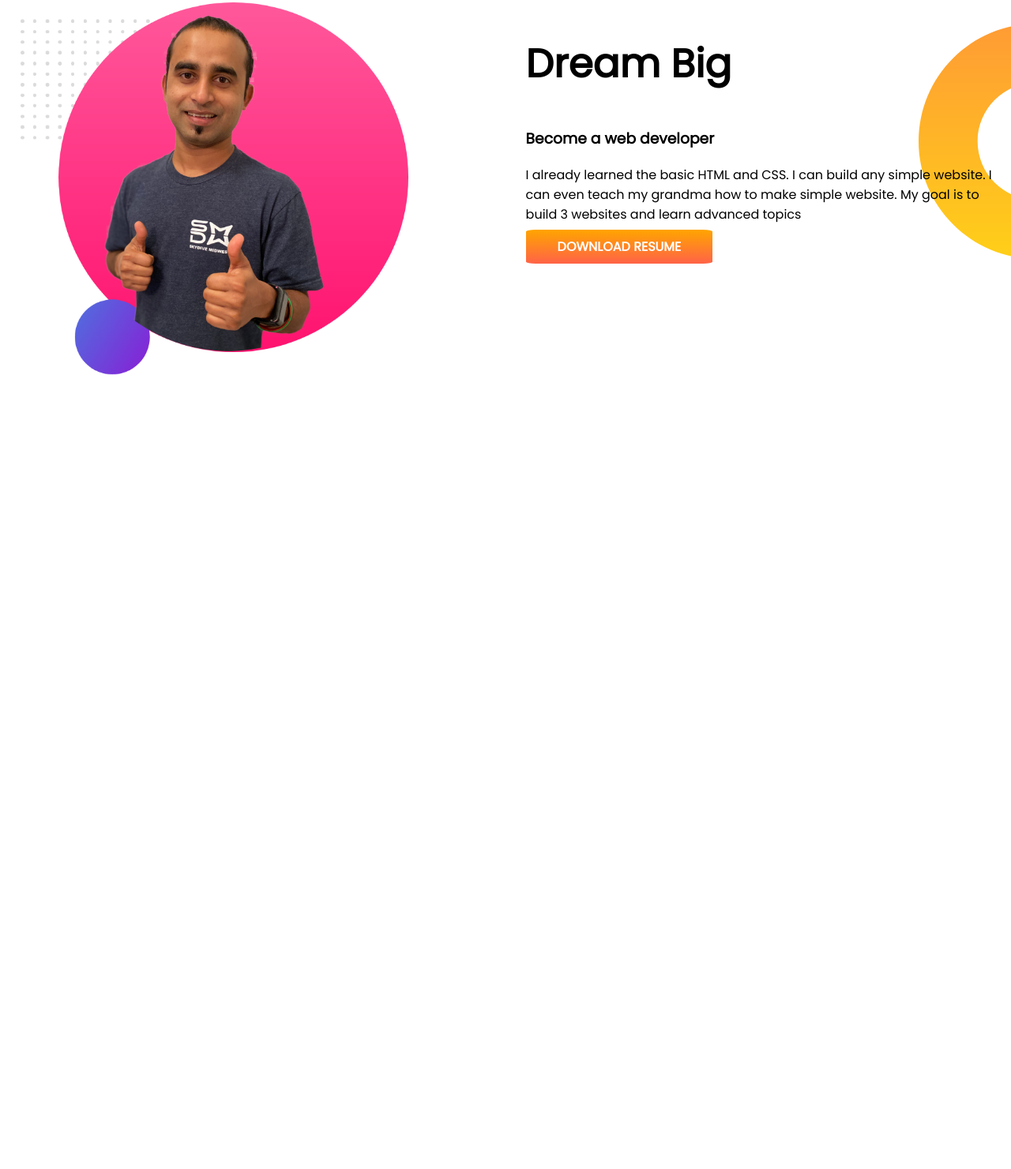
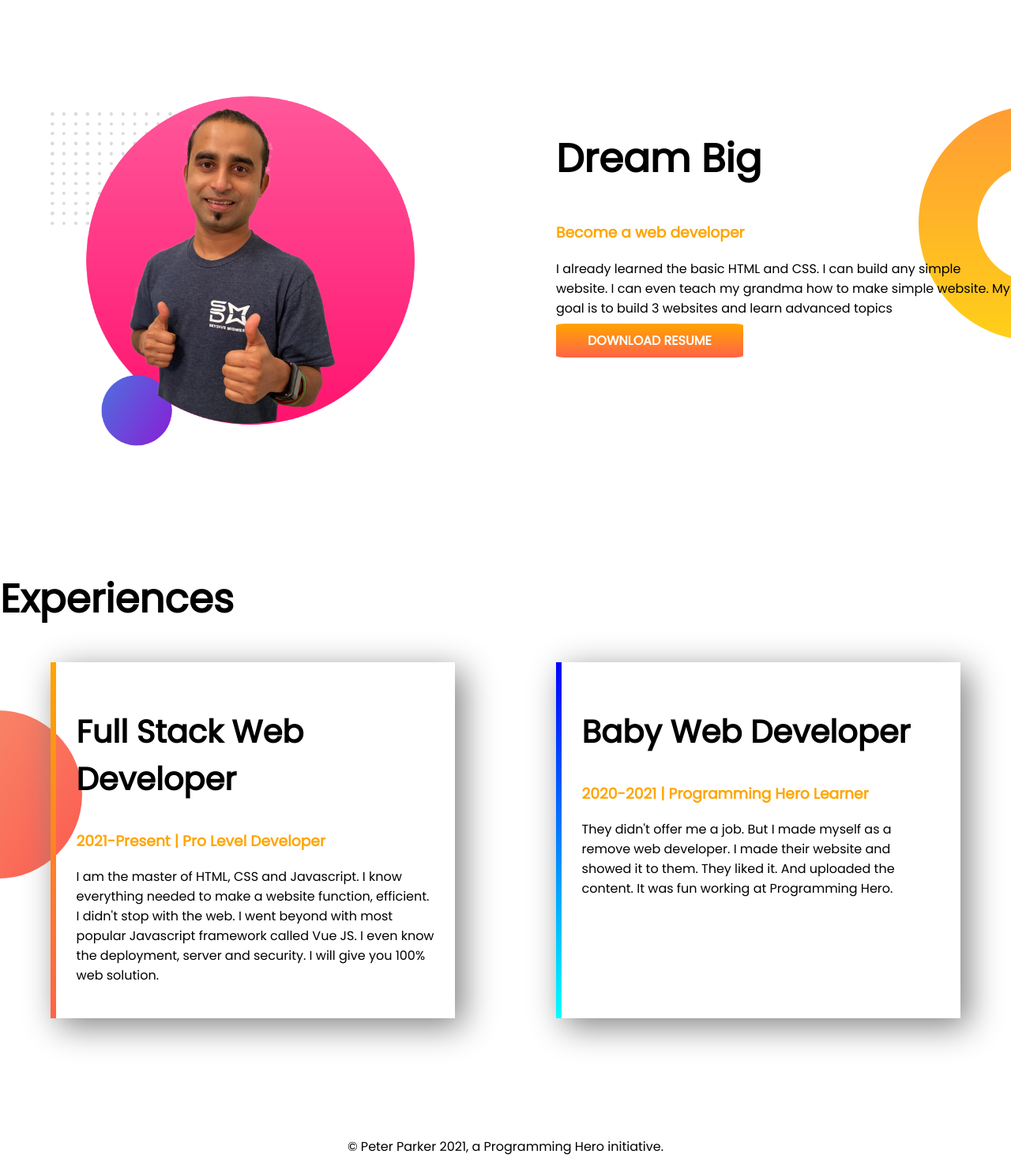
Before and after one commit to mehedisf/developer-portfolio, a plain HTML site: page index.html in a window 1280 px wide. Shown: the part 620-2101 px from the top of the page at 79% size. Before the commit the page ends 1102 px from the top, so only its background shows below. Drawn offline with Linux system fonts and the light colour scheme.

Commit message:
added expriences section

```diff
--- a/index.html
+++ b/index.html
@@ -16,7 +16,7 @@
 </head>
 
 <body>
-    <section class="top-banner">
+    <section class="top-banner flex-continer">
         <div class="half-width">
             <h1>Welcome To</h1>
             <h1> <span class="only-one">Peter Parker</span> World</h1>
@@ -34,7 +34,7 @@
         </div>
 
     </section>
-    <section class="dream-big">
+    <section class="dream-big flex-continer">
         <div class="half-width">
             <img src="images/jhankar2.png" alt="">
         </div>
@@ -48,6 +48,29 @@
 
         </div>
     </section>
+    <section class="exprience-area">
+        <h1>Experiences</h1>
+        <div class="flex-continer">
+            <div id="stack-iteam" class="exprience-item">
+                <h2>Full Stack Web Developer</h2>
+                <h3>2021-Present | Pro Level Developer</h3>
+                <p>I am the master of HTML, CSS and Javascript. I know everything needed to make a website function,
+                    efficient. I didn't stop with the web. I went beyond with most popular Javascript framework called
+                    Vue
+                    JS. I even know the deployment, server and security. I will give you 100% web solution.</p>
+            </div>
+            <div id="web-item" class="exprience-item">
+                <h2>Baby Web Developer</h2>
+                <h3>2020-2021 | Programming Hero Learner</h3>
+                <p>They didn't offer me a job. But I made myself as a remove web developer. I made their website and
+                    showed
+                    it to them. They liked it. And uploaded the content. It was fun working at Programming Hero.</p>
+            </div>
+        </div>
+    </section>
+    <footer>
+        <p>© Peter Parker 2021, a Programming Hero initiative.</p>
+    </footer>
 
 </body>
 
--- a/style.css
+++ b/style.css
@@ -5,15 +5,50 @@ body{
 h1{
     font-size:50px;
 }
+h2{
+    font-size:40px;
+}
+h3{
+    color: orange;
+}
 .only-one{
     color: orange;
 }
-section{
+.exprience-item{
+    box-shadow: 10px 10px 40px gray;
+    padding: 2%;
+    margin-left: 5%;
+    margin-right: 5%;
+    width: 60%;
+
+}
+.exprience-area{
+    background-image: url(images/exp-bg.png);
+    background-repeat: no-repeat;
+    background-position: left;
+}
+#stack-iteam{
+    border-left: 7px solid;
+    border-image:linear-gradient(orange,tomato);
+    border-image-slice: 1;
+}
+#web-item{
+    border-left: 7px solid;
+    border-image: linear-gradient(blue,cyan);
+    border-image-slice:1 ;
+}
+footer p{
+    text-align: center;
+}
+
+
+.flex-continer{
     display: flex;
+    margin-bottom: 150px;
 }
 .half-width{
     width: 50%;
-    padding-left:2% ;
+    padding-left:5% ;
 }
 .half-width img{
     width: 80%;
```
